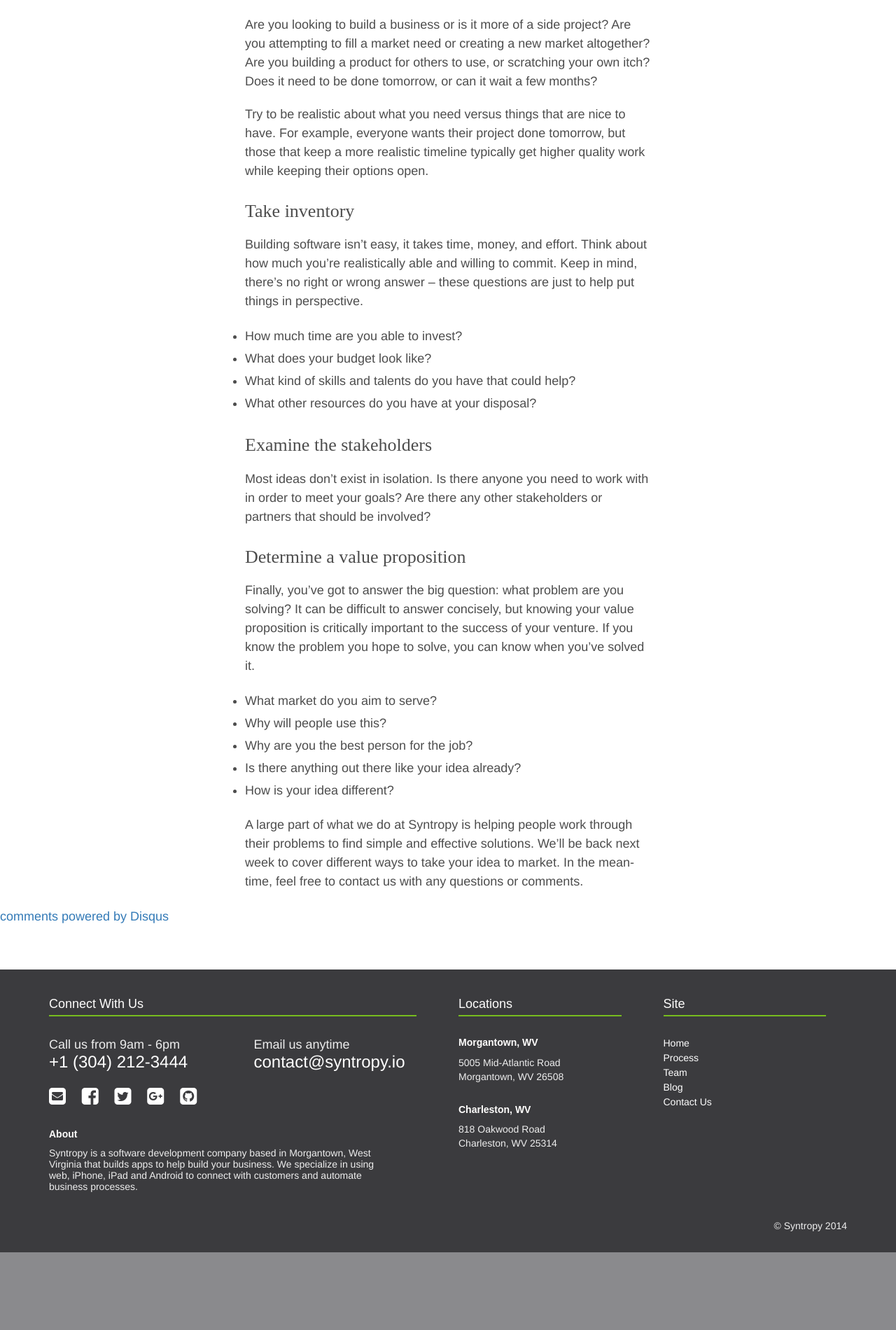
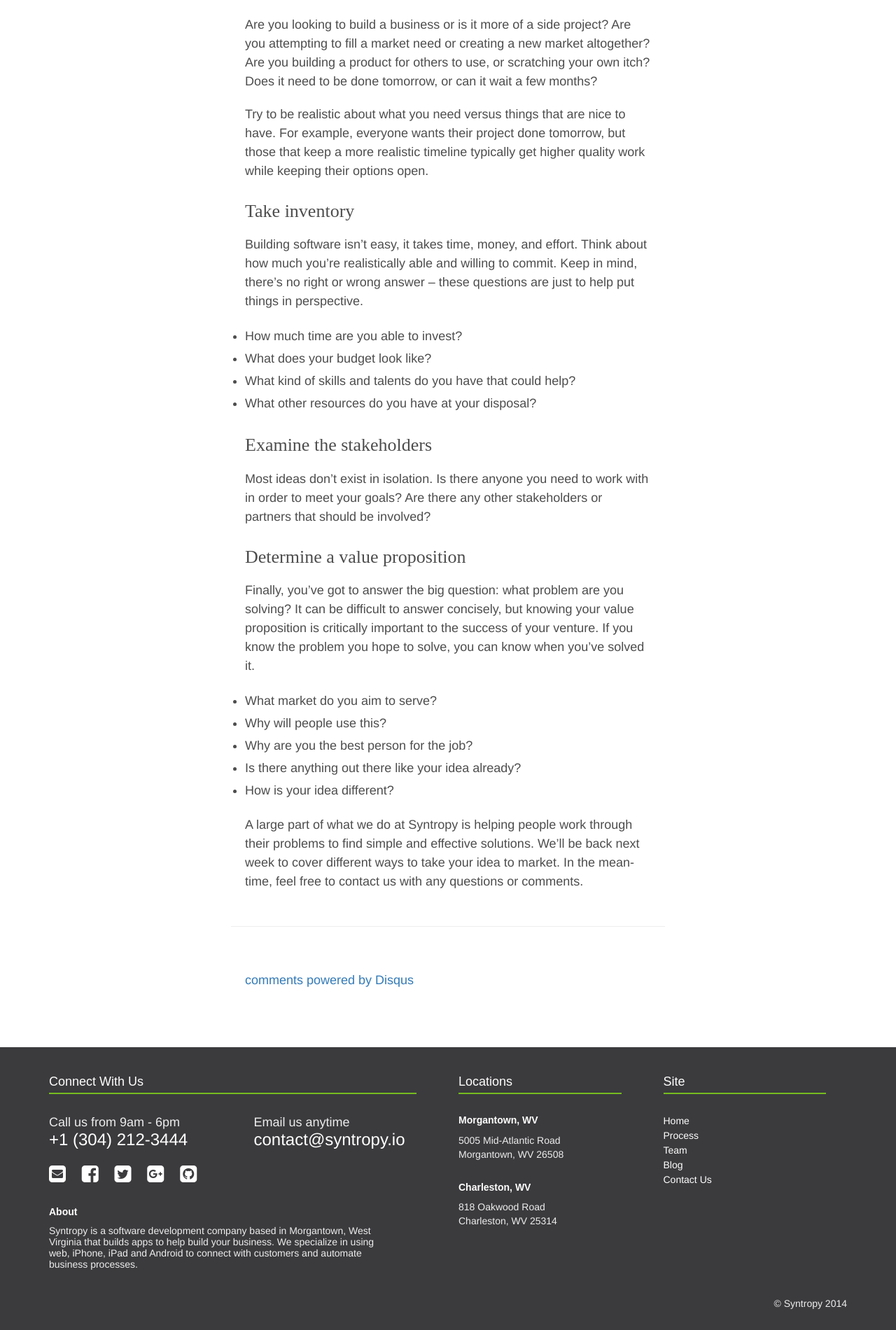
Before and after one commit to SyntropyDev/SyntropyDev.github.io, a Jekyll site: the page built from _posts/2014-08-04-so-you-have-an-app-idea-part-1.md, in a window 1280 px wide. Shown: the part 882-2782 px from the top of the page at 70% size. Built offline with Jekyll 4.4.1, drawn with Linux system fonts in a browser that asks for light colours; nearby versions of some CDN libraries; comment, search, counter and statistics services are not loaded; before the commit the page ends 2671 px from its top, so only the background shows below that.

Commit message:
Updated disqus styling

```diff
--- a/_layouts/post.html
+++ b/_layouts/post.html
@@ -19,7 +19,7 @@
   </div>
 
   <div class="section light blog">
-    <div class="">
+    <div class="container">
       <div class="row">
         <div class="col-xs-12">
           <article class="post-content">
@@ -30,6 +30,13 @@
       </div>
       <div class="row">
         <div class="col-sm-12">
+          <hr class="blog-break">
+        </div>
+      </div>
+      <div class="row">
+        <div class="col-sm-12 ">
+          <div class="comments">
+
             <div id="disqus_thread"></div>
             <script type="text/javascript">
               /* * * CONFIGURATION VARIABLES: EDIT BEFORE PASTING INTO YOUR WEBPAGE * * */
@@ -46,6 +53,8 @@
             <a href="http://disqus.com" class="dsq-brlink">comments powered by <span class="logo-disqus">Disqus</span></a>
 
           </div>
+
+        </div>
       </div>
     </div>
   </div>
--- a/css/style.css
+++ b/css/style.css
@@ -82,6 +82,21 @@
   margin-bottom: 20px;
   max-width: 600px;
   color: #4d4d4d; }
+.blog .comments {
+  padding-left: 10px;
+  padding-right: 10px;
+  margin: 0 auto;
+  margin-top: 30px;
+  margin-bottom: 20px;
+  max-width: 600px;
+  color: #4d4d4d; }
+.blog .blog-break {
+  padding-left: 10px;
+  padding-right: 10px;
+  margin: 0 auto;
+  margin-top: 30px;
+  margin-bottom: 30px;
+  max-width: 600px; }
 .blog article h2 {
   font-family: DIN-Medium;
   margin-top: 30px;
```
Also changed, not shown: css/style.scss (+20 -0 lines). Lines whose indentation alone changed are shown as unchanged.
